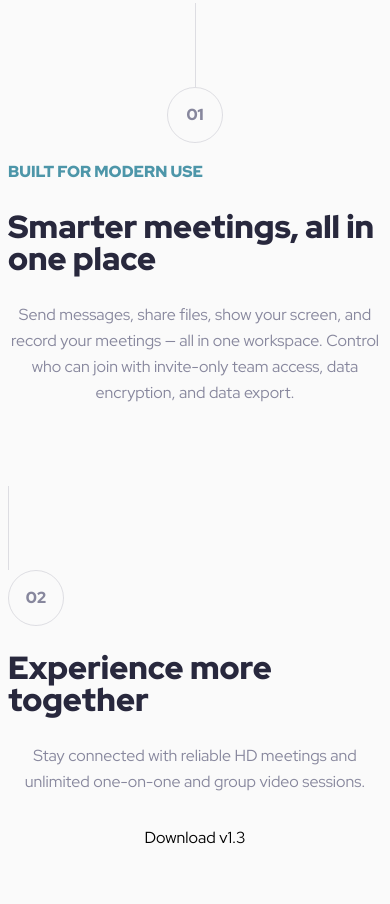
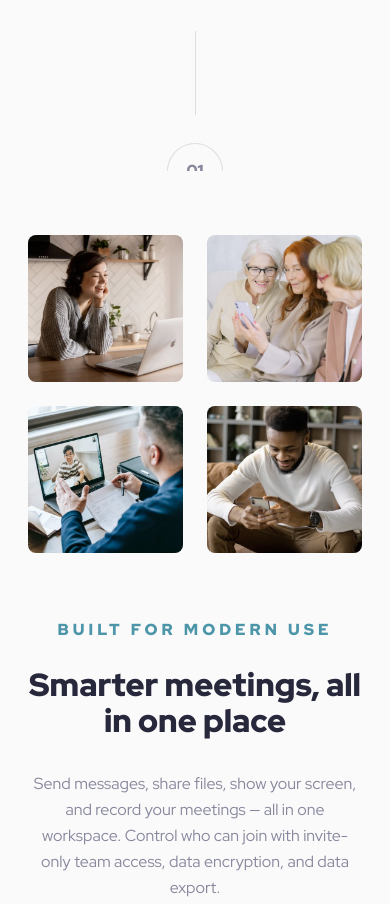
Before and after one commit to half-cto/meet-landing-page, a plain HTML site: page index.html in a window 390 px wide. Shown: the part 740-1644 px from the top of the page. Before the commit the page ends 1612 px from the top, so only its background shows below. Drawn offline with Linux system fonts and the light colour scheme.

Commit message:
mobile ready

```diff
--- a/css/styles.css
+++ b/css/styles.css
@@ -72,7 +72,7 @@ h1 {
 h2 {
     font-weight: 900;
     font-size: var(--fs-600);
-    line-height: var(--fs-600);
+    line-height: var(--lh-600);
     color: var(--clr-neutral-700);
 }
 
@@ -82,6 +82,7 @@ h3 {
     line-height: var(--lh-500);
     color: var(--clr-accent-main);
     text-transform: uppercase;
+    letter-spacing: .25rem;
 }
 
 p {
@@ -112,17 +113,17 @@ img {
     border-radius: 29px;
     justify-self: center;
     padding-block: 1rem;
+    margin-block: 0 1rem;
+    cursor: pointer;
 }
 
 .green {
     background-color: var(--clr-accent-main);
-    max-width: 12.0625rem;
     padding-inline: 2.5rem;
 }
 
 .purple {
     background-color: var(--clr-accent-secondary);
-    max-width: 8.6875rem;
     padding-inline: 1.8125rem;
 }
 /* * -------------------------------- <> ------------------------------ */
@@ -139,9 +140,12 @@ header {
     width: 7.5rem
 }
 
+/* * -------------------------------- SEC 01 ------------------------------ */
+
 .sec-01 {
     display: grid;
     grid-template-columns: 50% 50%;
+    overflow: hidden;
 }
 
 .left {
@@ -163,14 +167,24 @@ header {
     grid-column-start: 1;
     grid-column-end: 3;
     grid-row-start: 2;
-    margin-left: 1rem;
-    margin-right: 1rem;
+    width: calc(100% - 3rem);
+    margin-inline: auto;
 }
+
+.main-info > h1 {
+    margin-top: 3rem;
+    margin-bottom: 1.5rem;
+}
+
+.main-info > p {
+    margin-bottom: 2rem;
+}
+
 
 .line {
     border-left: 1px solid #87879D40;
     height: 5.25rem;
-    margin-top: 5rem;
+    margin-top: 4rem;
 }
 
 .marker {
@@ -179,8 +193,98 @@ header {
     align-items: center;
     font-weight: 900;
     color: var(--clr-neutral-600);
+    background-color: var(--clr-neutral-400);
     height: 3.5rem;
     width: 3.5rem;
     border: 1px solid #87879D40;
     border-radius: 29px;
+    z-index: 2;
 }
+
+/* * -------------------------------- SEC 02 ------------------------------ */
+
+.sec-02 {
+    display: flex;
+    flex-direction: column;
+    align-items: center;
+    margin-top: 4rem;
+    width: calc(100% - 3rem);
+    margin-inline: auto;
+}
+
+.sec-02 > * {
+    text-align: center;
+}
+
+.pic-wrap {
+    display: flex;
+    flex-wrap: wrap;
+    justify-content: center;
+    gap: 1.5rem;
+    margin-inline: auto;
+}
+
+.img-sec02 {
+    width: calc(50% - 1rem);
+    border-radius: 8px;
+}
+
+.sec-02 > h3 {
+    margin-block: 4rem 1.5rem;
+}
+
+.sec-02 > h2 {
+    margin-bottom: 2rem;
+}
+
+.sec-02 > p {
+    margin-inline: .5rem;
+}
+
+.sec-02 >   .line,
+            .marker {
+                transform: translateY(1.75rem);
+            }
+
+/* * -------------------------------- FOOTER ------------------------------ */
+
+footer {
+    display: flex;
+    flex-direction: column;
+    align-items: center;
+    background-color: #4D96A995;
+    position: relative;
+    /* transform: translateY(-1.75rem); */
+}
+
+footer::after {
+    content: "";
+    background-image: url(../assets/mobile/image-footer.jpg);
+    background-blend-mode: normal;
+    background-size: cover;
+    opacity: .3;
+    top: 0;
+    left: 0;
+    bottom: 0;
+    right: 0;
+    position: absolute;
+    z-index: -1;
+}
+
+footer > * {
+    text-align: center;
+    color: var(--clr-neutral-400);
+}
+
+footer > h2 {
+    margin-top: 5.75rem;
+}
+
+footer > p {
+    margin-top: 1.5rem;
+}
+
+footer > .button {
+    margin-block: 2rem 4.5rem;
+    padding-inline: 2.5rem;
+}
--- a/index.html
+++ b/index.html
@@ -5,7 +5,7 @@
   <meta name="viewport" content="width=device-width, initial-scale=1.0">
 
   <link rel="icon" type="image/png" sizes="32x32" href="./assets/favicon-32x32.png">
-  <link rel="stylesheet" href="./css/styles.css">
+  <link rel="stylesheet" href="./css/css_reset.css">
   <link rel="stylesheet" href="./css/styles.css">
 
   <title>Frontend Mentor | Meet landing page</title>
@@ -42,6 +42,12 @@
       </div>
     </section>
     <section class="sec-02">
+      <div class="pic-wrap">
+        <img class="img-sec02" src="./assets/desktop/image-woman-in-videocall.jpg" alt="woman in videocall">
+        <img class="img-sec02" src="./assets/desktop/image-women-videochatting.jpg" alt="women videochatting">
+        <img class="img-sec02" src="./assets/desktop/image-men-in-meeting.jpg" alt="men in meeting">
+        <img class="img-sec02" src="./assets/desktop/image-man-texting.jpg" alt="man texting">
+      </div>
         <h3>Built for modern use</h3>
         <h2>Smarter meetings, all in one place</h2>
         <p>
@@ -54,7 +60,9 @@
     <footer>
       <h2>Experience more together</h2>
       <p>Stay connected with reliable HD meetings and unlimited one-on-one and group video sessions.</p>
-      <div class="button">Download v1.3</div>
+      <div class="button purple">
+        <a href=".">Download v1.3</a>
+      </div>
     </footer>
   </main>
 </body>
```
Lines whose indentation alone changed are shown as unchanged.
